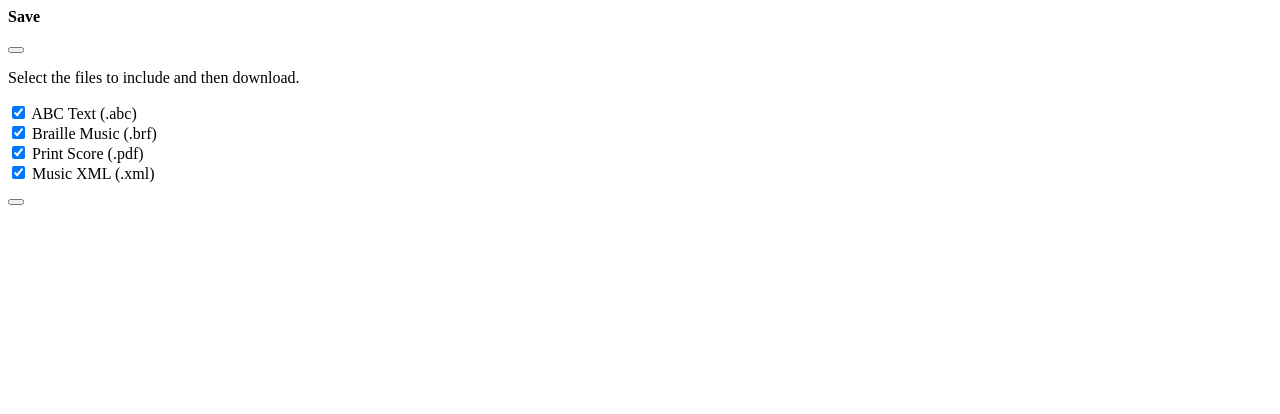
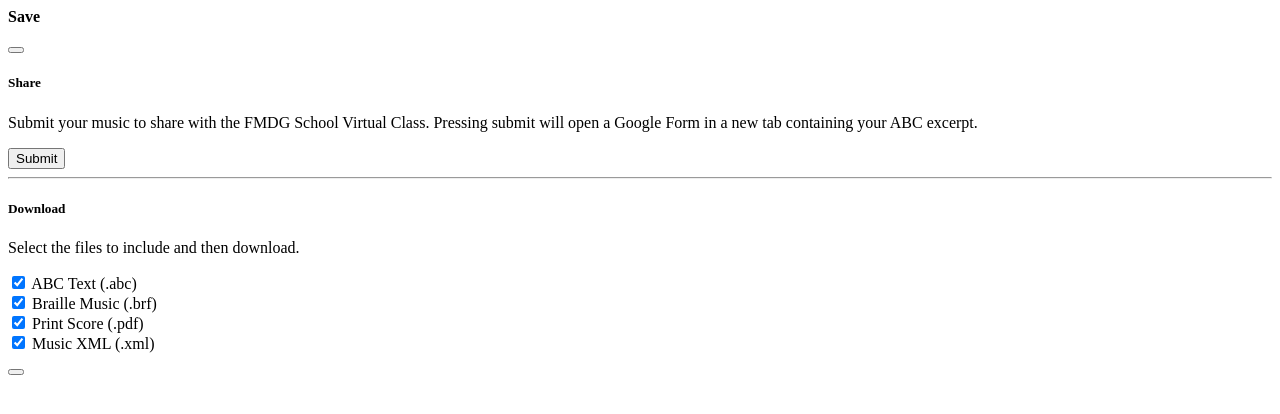
Before and after one commit to Huriphoonado/soundcells, a Flask app: template templates/save_modal.html in a window 1280 px wide. Shown: the top 414 px of the page. Run offline with Flask 2, Linux system fonts and the light colour scheme; the template is opened without the code that fills it, so the values that code supplies are empty.

Commit message:
Add submit button for remote course

```diff
--- a/templates/save_modal.html
+++ b/templates/save_modal.html
@@ -5,8 +5,21 @@
         <button type="button" class="btn-close text-reset" data-bs-dismiss="offcanvas" aria-label="Close"></button>
     </div>
     <div class="offcanvas-body">
-        <p>Select the files to include and then download.</p>
+        <div >
+            <h5 class="offcanvas-title">Share</h5>
+            <p>Submit your music to share with the FMDG School Virtual Class. Pressing submit will open a Google Form in a new tab containing your ABC excerpt.</p>
+            <div class="d-grid gap-2 py-3">
+                <button type="button" id="submitButton" class="btn btn-primary">
+                    Submit
+                </button>
+            </div>
+        </div>
+
+        <hr>
+
         <form>
+            <h5 class="offcanvas-title">Download</h5>
+            <p>Select the files to include and then download.</p>
             <div class="form-check form-switch">
                 <input class="form-check-input" type="checkbox" id="abcCheck" checked>
                 <label class="form-check-label" for="abcCheck">ABC Text (.abc)</label>
--- a/webpack.config.js
+++ b/webpack.config.js
@@ -1,7 +1,7 @@
 const path = require('path');
 
 module.exports = {
-    mode: "production", // production | development
+    mode: "development", // production | development
     entry: './src/js/index.js',
     output: {
         filename: 'bundle.js',
```
Also changed, not shown: src/js/index.js (+12 -3 lines).
